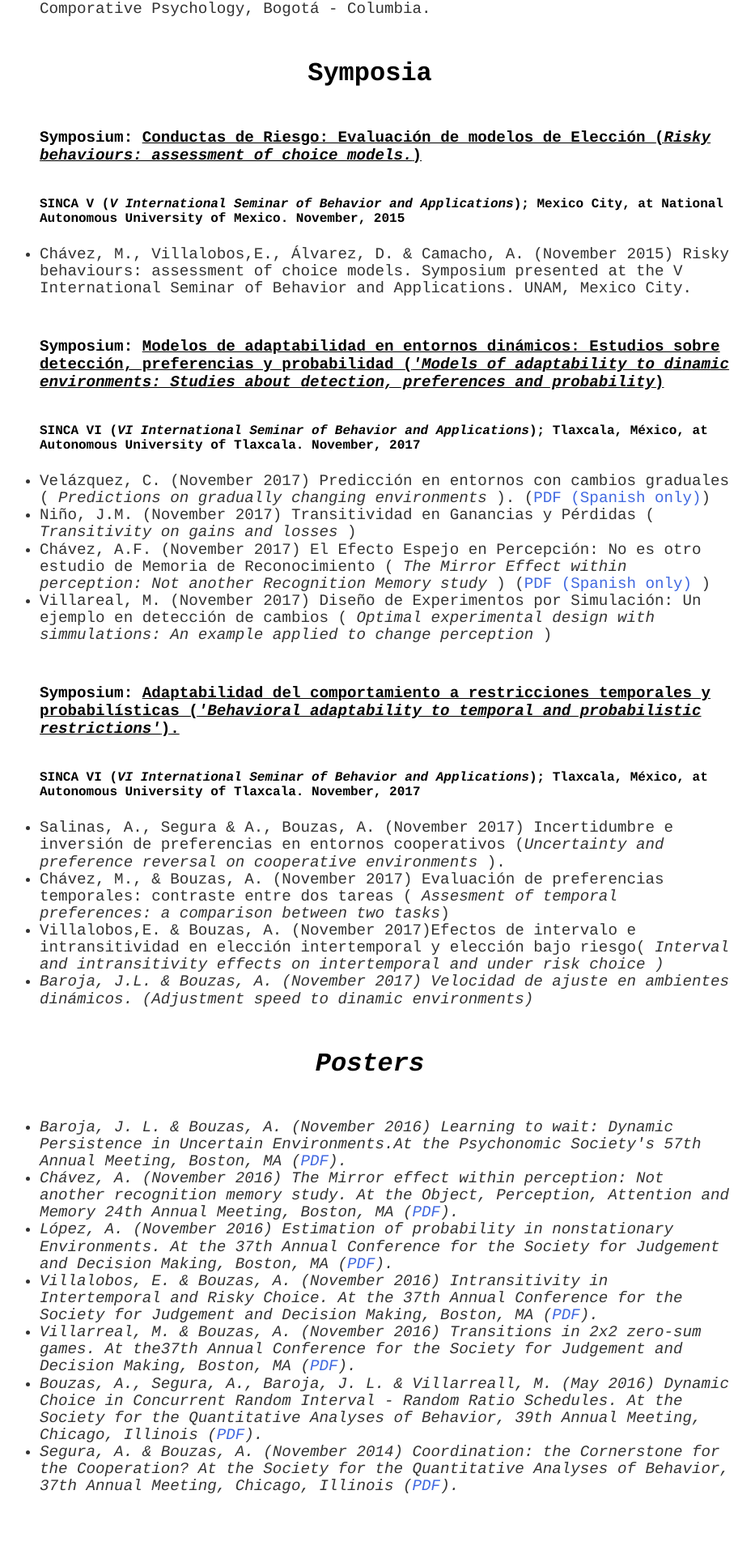
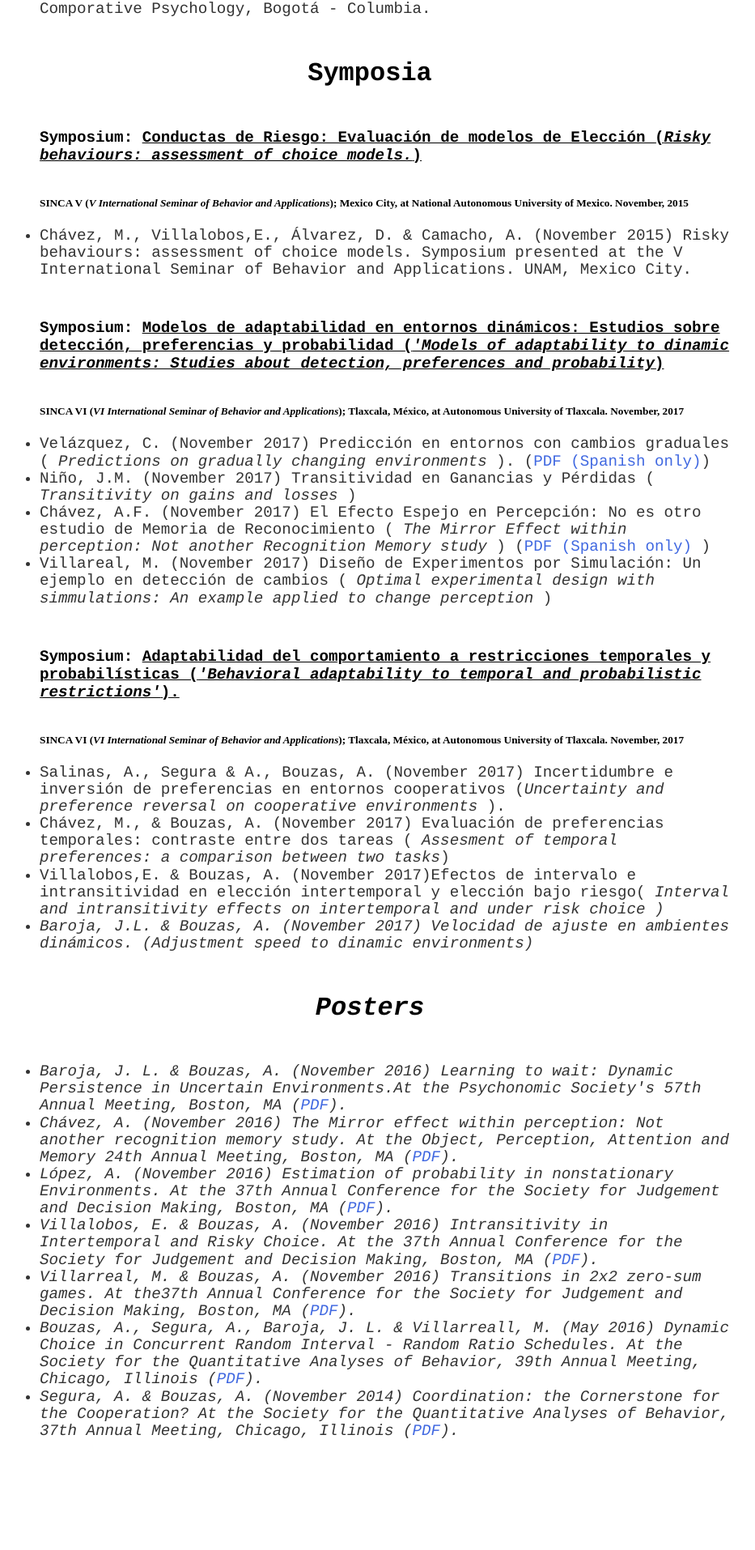
Before and after one commit to BouzasLab25/bouzaslab25.github.io, a Jekyll site: the page built from publications/index.html, in a window 1280 px wide. Shown: the part 1164-3078 px from the top of the page at 81% size, without its empty margins (183-1116 px from the left). Built offline with Jekyll 4.4.1, drawn with Linux system fonts in a browser that asks for light colours.

Commit message:
Update main.css

```diff
--- a/css/main.css
+++ b/css/main.css
@@ -85,15 +85,6 @@ h4 {
     margin-bottom: 40px;
 }
 
-h5 {
-    font-size: 1.0em;
-    font-family:'Couries New', 'Courier', 'monospace';
-    text-align:left;
-    margin-top: 25px;
-    margin-bottom: 25px;
-}
-
-
 p {
     font-size: 1.5em;
     font-family:'Couries New', 'Courier', 'monospace';
```
